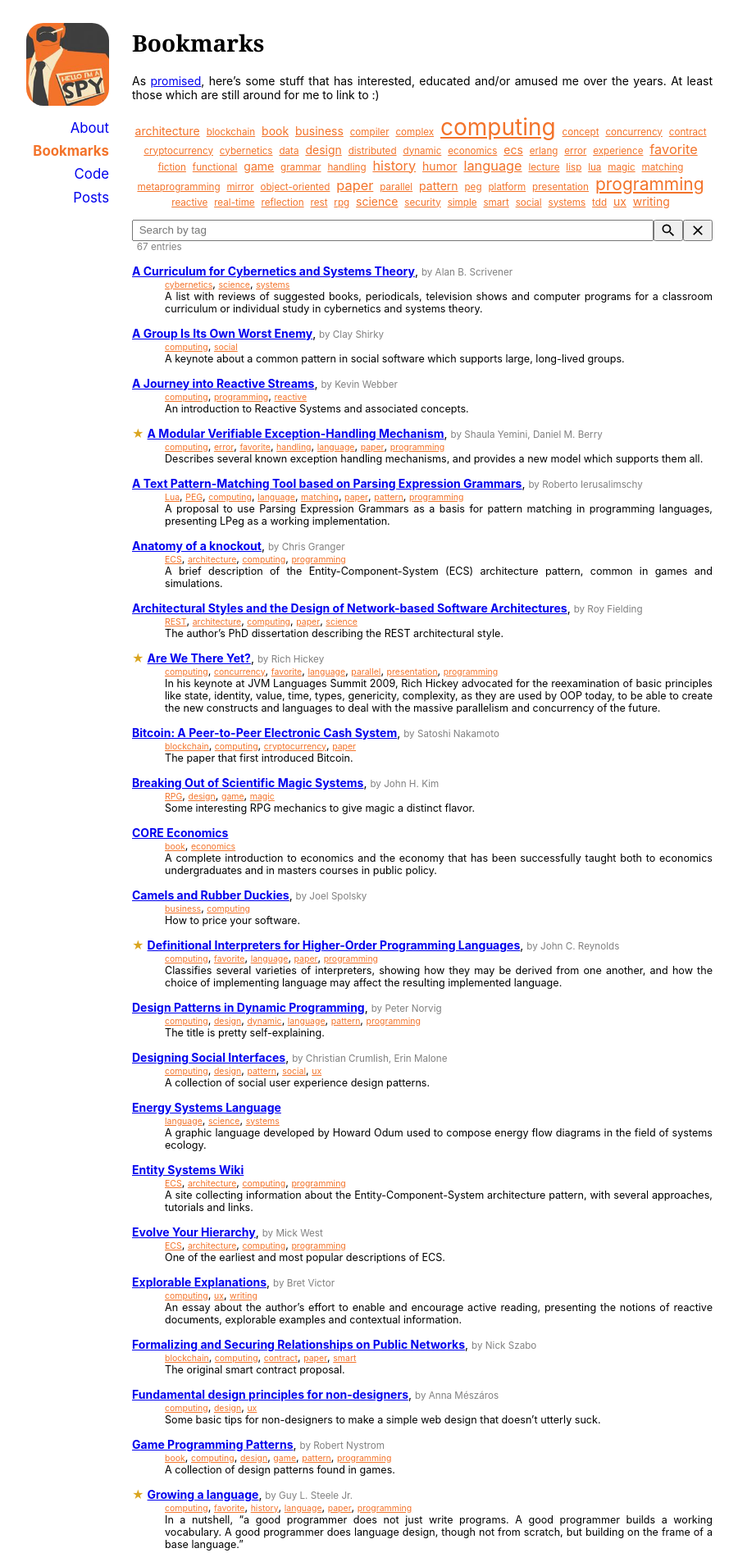
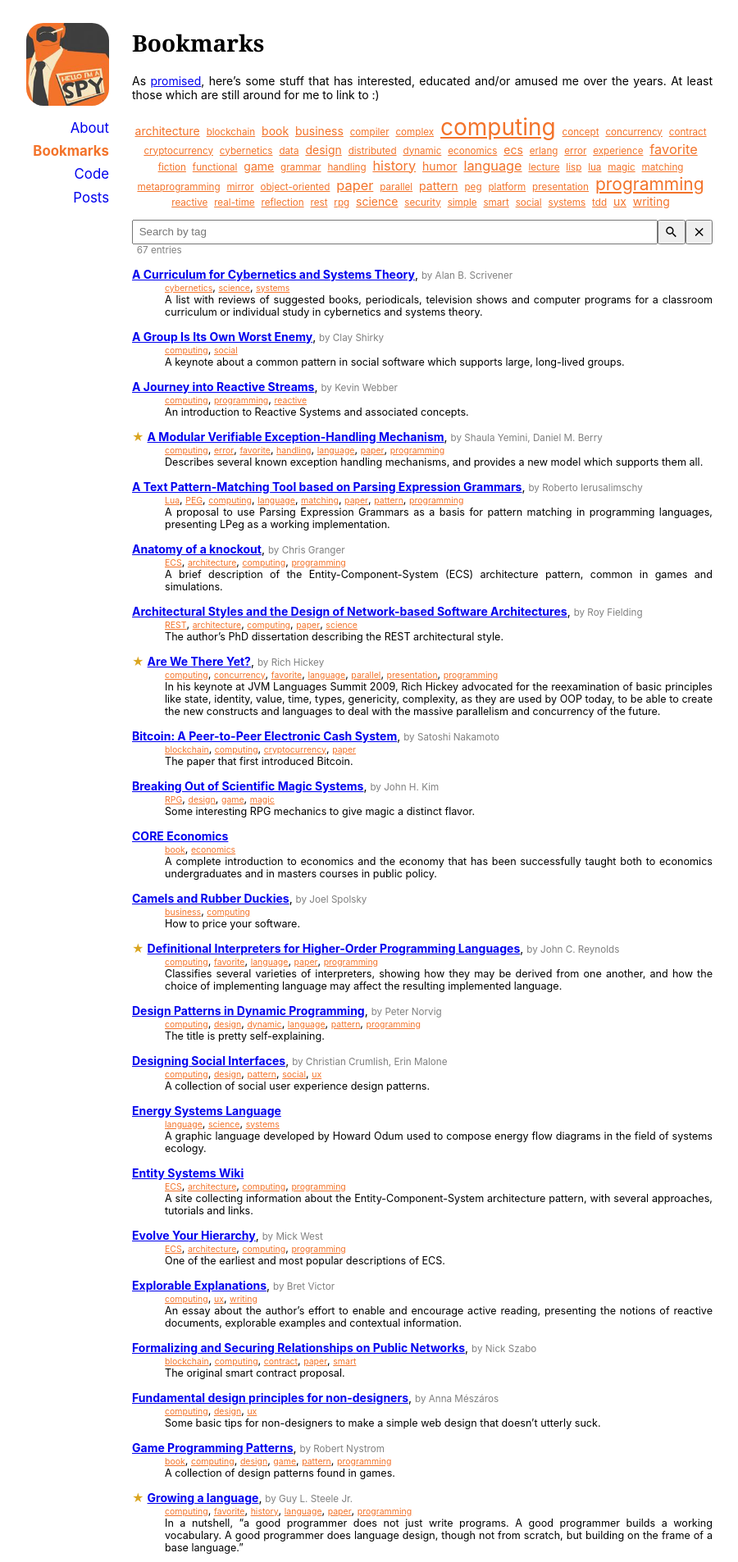
Before and after one commit to hanjos/hanjos.github.io, a Jekyll site: the page built from bookmarks.md, in a window 1280 px wide. Shown: the top 1905 px of the page at 82% size, without its empty margins (193-1093 px from the left). Built offline with Jekyll 4.4.1, drawn with Linux system fonts in a browser that asks for light colours.

Commit message:
SVG embutido.

```diff
--- a/_includes/search-widget.html
+++ b/_includes/search-widget.html
@@ -1,11 +1,11 @@
 <div class='search-widget'>
   <div class='search-bar'>
     <input type='text' id='search-input' name='search-input' placeholder='Search by tag'>
-    <button id='search-button' type='button'>
-      <img src='/assets/images/magnify.svg' alt='Search by tag' width='20' />
+    <button id='search-button' type='button' style='width: 2.5em'>
+      {% include icons/magnify.svg %}
     </button>
-    <button id='clear-button' type='button'>
-      <img src='/assets/images/close.svg' alt='Clear search' width='20' />
+    <button id='clear-button' type='button' style='width: 2.5em'>
+      {% include icons/close.svg %}
     </button>
   </div>
   <small id='search-count' class='side-comment'>{{ include.count }} entries</small>
```
Also changed, not shown: _includes/icons/close.svg (added), _includes/icons/magnify.svg (added).
